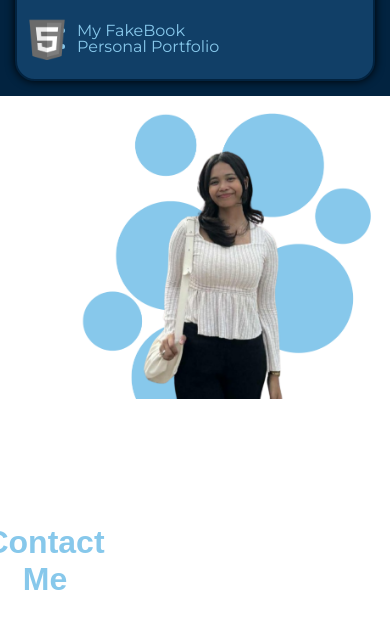
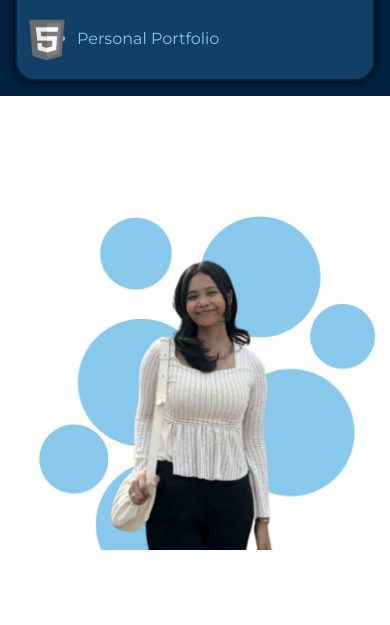
Before and after one commit to 1c3m1l3s/Catagcatag, a plain HTML site: page index.html in a window 390 px wide. Shown: the part 5685-6310 px from the top of the page. Drawn offline with Linux system fonts and the light colour scheme; a web font is replaced by a local one.

Commit message:
fixed margins

```diff
--- a/home.css
+++ b/home.css
@@ -1078,8 +1078,10 @@ header .navbar{
     }
 
     .contact-left img {
-        width: 100%;
-        max-width: 400px;
+        width: 80%;
+        max-width: 350px;
+        margin: 0 auto; /* center */
+        transform: translateY(60px);
     }
 
     .contact-content {
@@ -1095,6 +1097,14 @@ header .navbar{
 
     .contact-items a {
         justify-content: center;
+    }
+
+     #contact .contact-items a img.git {
+        margin-bottom: 80px; /* adjust as needed */
+    }
+
+    #contact .contact-items a img.git + h4 {
+        margin-bottom: 80px; /* adjust as needed */
     }
 
 }
@@ -1250,11 +1260,20 @@ header .navbar{
 
 
     /*CONTACT SECTION*/
-     .contact-left img {
-        max-width: 300px;
+    .contact-left img {
+        width: 200%;
+        height: 200%;
+        margin-top: 100px;
+        margin-right: 50px;
+        margin-left: 10px;
+        margin-bottom: 0;
     }
 
     .contact-content h2 {
+        margin-top: 0;
+        margin-left: 50px;
+        margin-right: 10px;
+        text-align: center;
         font-size: 32px;
     }
 
@@ -1267,5 +1286,11 @@ header .navbar{
         font-size: 16px;
     }
 
+    #contact .contact-items a img.git {
+        margin-bottom: 80px; /* adjust as needed */
+    }
 
+    #contact .contact-items a img.git + h4 {
+        margin-bottom: 80px; /* adjust as needed */
+    }
 }
--- a/home.js
+++ b/home.js
@@ -17,6 +17,7 @@ window.addEventListener('scroll', () => {
     }
   });
 });
+
 
 
 
--- a/index.html
+++ b/index.html
@@ -391,7 +391,6 @@
                                                     <img src="pics/html.png" class="slide-image">
                                                     <span class="project-text">
                                                         <ul class="lists">
-                                                            <li>My FakeBook</li>
                                                             <li>Personal Portfolio</li>
                                                         </ul>
                                                     </span>
@@ -436,7 +435,7 @@
                         </a>
 
                         <a href="https://github.com/1c3m1l3s" target="_blank">
-                            <img src="pics/git.jpg" alt="Github" class="icon">
+                            <img src="pics/git.jpg" alt="Github" class="icon git">
                             <h4>Ic Myles</h4>
                         </a>
                     </div>
```
